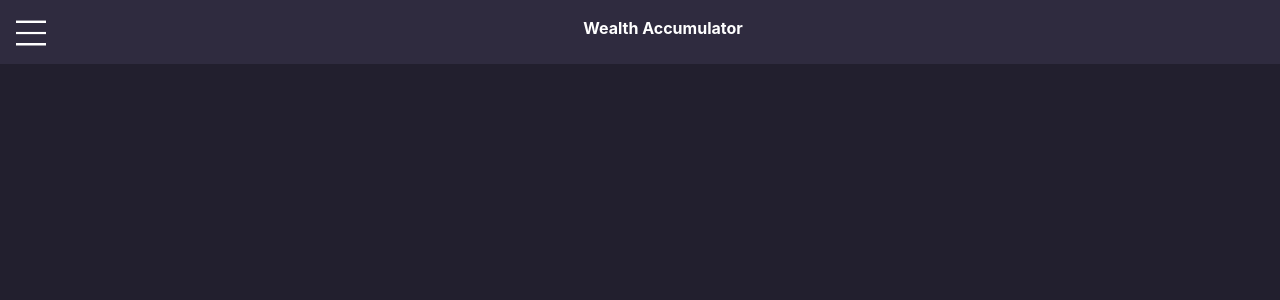
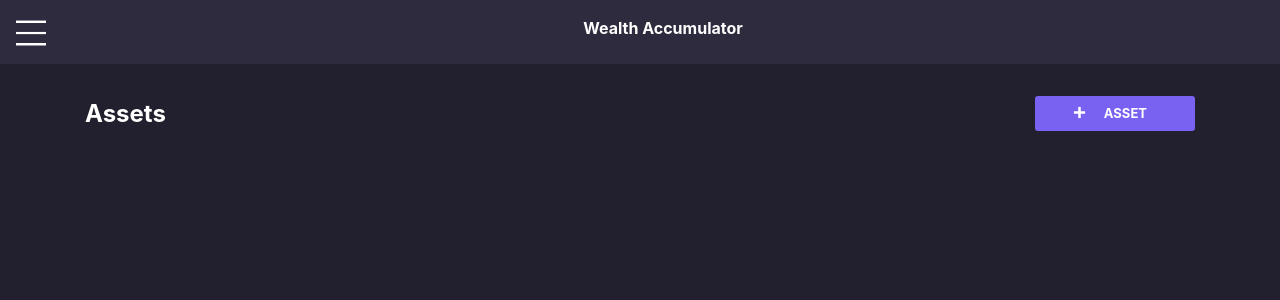
Before and after one commit to gandh99/Wealth-Accumulator, a React (Create React App) app: page /assets in a window 1280 px wide. Shown: the top 300 px of the page. Built offline with nearby package versions, Linux system fonts and the light colour scheme.

Commit message:
Created assets page

```diff
--- a/src/App.js
+++ b/src/App.js
@@ -9,6 +9,7 @@ import Sidebar from './navigation/Sidebar'
 import Overview from './overview/Overview'
 import Header from './navigation/Header';
 import Expenses from './expenses/Expenses';
+import Assets from './assets/Assets';
 
 class App extends Component {
   state = {
@@ -40,8 +41,11 @@ class App extends Component {
             <Route path="/expenses">
               <Expenses
                 expenses={this.state.expenses}
-                saveExpensesToApp={(expenses) => this.setState({expenses})}
+                saveExpensesToApp={(expenses) => this.setState({ expenses })}
               />
+            </Route>
+            <Route path='/assets'>
+              <Assets />
             </Route>
           </Switch>
         </div>
--- /dev/null
+++ b/src/assets/Assets.js
@@ -0,0 +1,47 @@
+import React from 'react'
+import Container from '../components/Container'
+import ButtonGroup from '../components/ButtonGroup'
+import AddButton from '../components/AddButton'
+import UtilityBar from '../components/UtilityBar'
+
+export default function Assets(props) {
+    return (
+        <Container
+            utilityBar={
+                <UtilityBar
+                    pageTitle={'Assets'}
+                    buttonGroup={
+                        <ButtonGroup
+                            button={
+                                <AddButton
+                                    text={'Asset'}
+                                    // setShowModal={setShowModal}
+                                />
+                            }
+                        />
+                    }
+                />
+            }
+            // modal={
+            //     <AddExpensesModal
+            //         show={showModal}
+            //         onHide={() => setShowModal(false)}
+            //         expenses={expenses}
+            //         setExpenses={setExpenses}
+            //         saveExpensesToApp={props.saveExpensesToApp}
+            //     />
+            // }
+            // cardContainer={
+            //     <CardContainer
+            //         cards={
+            //             expenses.map(expense => (
+            //                 <ExpenseCard
+            //                     expense={expense}
+            //                 />
+            //             ))
+            //         }
+            //     />
+            // }
+        />
+    )
+}
--- a/src/navigation/Sidebar.js
+++ b/src/navigation/Sidebar.js
@@ -25,7 +25,9 @@ export default class Sidebar extends Component {
                         <div className='sidebar-option'>Overview</div>
                     </Link>
                     <div className='sidebar-option'>Income</div>
-                    <div className='sidebar-option'>Assets</div>
+                    <Link to='/assets'>
+                        <div className='sidebar-option'>Assets</div>
+                    </Link>
                     <Link to='/expenses'>
                         <div className='sidebar-option'>Expenses</div>
                     </Link>
```
